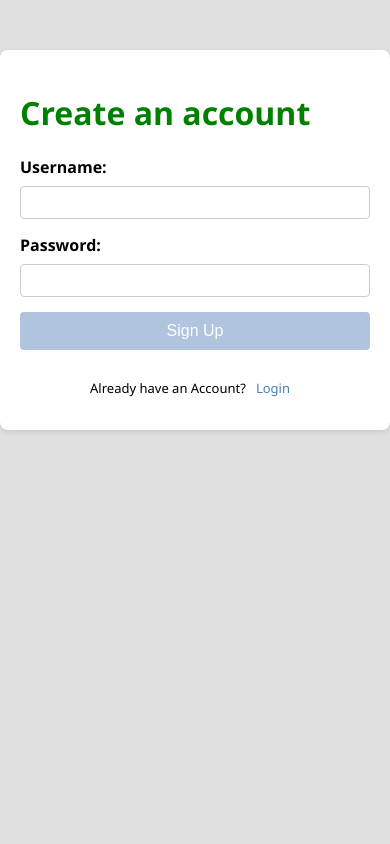
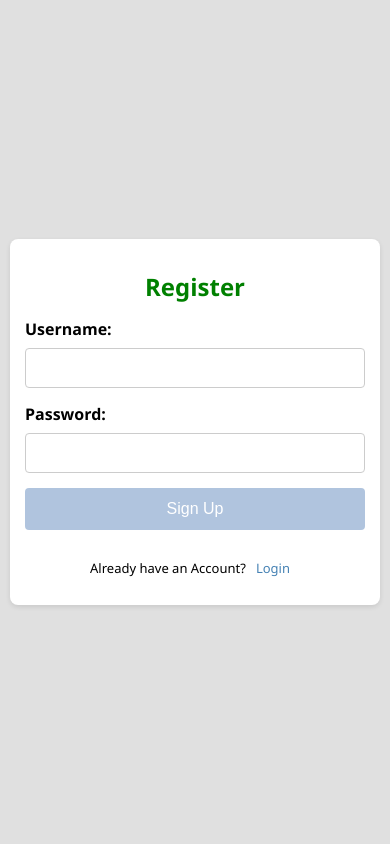
Before and after one commit to muzakkir2045/blogs, a Flask app: page /register in a window 390 px wide. Run offline with Flask 3, Linux system fonts and the light colour scheme.

Commit message:
Bug Fixes, Responsiveness and added session

```diff
--- a/app.py
+++ b/app.py
@@ -1,5 +1,5 @@
 
-from flask import Flask, render_template, request, url_for, redirect, abort
+from flask import Flask, render_template, request, url_for, redirect, abort, session
 from flask_sqlalchemy import SQLAlchemy
 from flask_login import LoginManager, UserMixin, login_user, logout_user, login_required, current_user
 from werkzeug.security import generate_password_hash, check_password_hash
@@ -8,6 +8,7 @@ import markdown
 import re
 import os
 from dotenv import load_dotenv
+from datetime import timedelta
 
 load_dotenv()
 
@@ -20,6 +21,7 @@ app.config['SQLALCHEMY_DATABASE_URI'] = os.getenv(
 )
 app.config["SQLALCHEMY_TRACK_MODIFICATIONS"] = False
 app.config["SECRET_KEY"] = os.getenv("SECRET_KEY")
+app.config['PERMANENT_SESSION_LIFETIME'] = timedelta(days=7)
 
 
 db = SQLAlchemy(app)
@@ -193,6 +195,9 @@ and updating the dashboard.html
 https://chatgpt.com/s/t_6978e2b156308191897fbd3efbc70230
 """
 
+@app.before_request
+def make_session_permanent():
+    session.permanent = True
 
 if __name__ == "__main__":
     app.run()
--- a/static/sign_up.css
+++ b/static/sign_up.css
@@ -3,22 +3,36 @@ body {
     font-family: 'Segoe UI', Tahoma, Geneva, Verdana, sans-serif;
     margin: 0;
     padding: 0;
+    display: flex;
+    justify-content: center;
+    align-items: center;
+    min-height: 100vh;
+}
+.error {
+    color: red;
+    text-align: center;
+    margin-bottom: 15px;
+}
+.sign-up-header {
+    text-align: center;
+    color: green;
+    margin-bottom: 20px;
 }
 .form {
     background-color: white;
+    width: 100%;
     max-width: 400px;
-    margin: 50px auto;
     padding: 20px;
     border-radius: 8px;
     box-shadow: 0 2px 5px rgba(0,0,0,0.1);
 }
-.login label {
+.register label {
     display: block;
     margin-bottom: 8px;
     font-weight: bold;
 }
-.login input[type="text"],
-.login input[type="password"] {
+.register input[type="text"],
+.register input[type="password"] {
     box-sizing: border-box;
     width: 100%;
     padding: 8px;
@@ -26,7 +40,7 @@ body {
     border: 1px solid #ccc;
     border-radius: 4px;
 }
-.login button {
+.register button {
     width: 100%;
     padding: 10px;
     background-color: lightsteelblue;
@@ -48,7 +62,7 @@ body {
     text-decoration: none;
     color: steelblue;
 }
-.login button:hover {
+.register button:hover {
     background-color: steelblue;
 }
 
@@ -56,3 +70,38 @@ body {
     color: darkblue;
     text-decoration: underline;
 }
+
+@media (max-width: 480px) {
+    .form {
+        margin: 10px;
+        padding: 15px;
+        max-width: none;
+    }
+
+    .sign-up-header {
+        font-size: 1.5rem;
+        margin-bottom: 15px;
+    }
+
+    .register input[type="text"],
+    .register input[type="password"] {
+        padding: 10px;
+        font-size: 16px;
+    }
+
+    .register button {
+        padding: 12px;
+        font-size: 16px;
+    }
+}
+
+@media (max-width: 768px) and (orientation: landscape) {
+    .form {
+        padding: 15px;
+        max-width: 90%;
+    }
+
+    .sign-up-header {
+        margin-bottom: 10px;
+    }
+}
--- a/templates/base.html
+++ b/templates/base.html
@@ -3,8 +3,11 @@
 
 <html>
 <head>
+    <meta charset="UTF-8">
+    <meta name="viewport" content="width=device-width, initial-scale=1.0">
     <title>{% block title %}{% endblock %}</title>
     <link rel="stylesheet" href="{{ url_for('static', filename='header.css') }}">
+    <link rel="stylesheet" href="{{ url_for('static', filename='style.css') }}">
     {% block css %}{% endblock %}
 </head>
 
--- a/templates/post.html
+++ b/templates/post.html
@@ -1,6 +1,8 @@
 <html>
 
 <head>
+    <meta charset="UTF-8">
+    <meta name="viewport" content="width=device-width, initial-scale=1.0">
     <title>View</title>
     <link rel="stylesheet" href="{{ url_for('static',filename='post.css') }}">
 </head>
--- a/templates/sign_up.html
+++ b/templates/sign_up.html
@@ -1,23 +1,19 @@
 <html>
     <head>
+        <meta charset="UTF-8">
+    <meta name="viewport" content="width=device-width, initial-scale=1.0">
         <title>Sign Up</title>
-        <style>
-            h1 {
-                color : green;
-                .error { color: red; }
-            }
-        </style>
         <link rel="stylesheet" href="{{ url_for('static',filename='sign_up.css') }}">
     </head>
 
     <body>
         <main class="form">
-        <h1>Create an account</h1>
+        <h1 class="sign-up-header">Register</h1>
         {% if error %}
             <p class="error">{{ error }}</p>
         {% endif %}
 
-        <form class="login" action="/register" method="POST">
+        <form class="register" action="/register" method="POST">
             <label for="username">Username:</label>
             <input type="text" name="username" required />
             <label for="password">Password:</label>
```
Also changed, not shown: static/login.css (+45 -0 lines), static/post.css (+52 -2 lines), static/style.css (added, +23 -0 lines), templates/login.html (+1 -10 lines).
